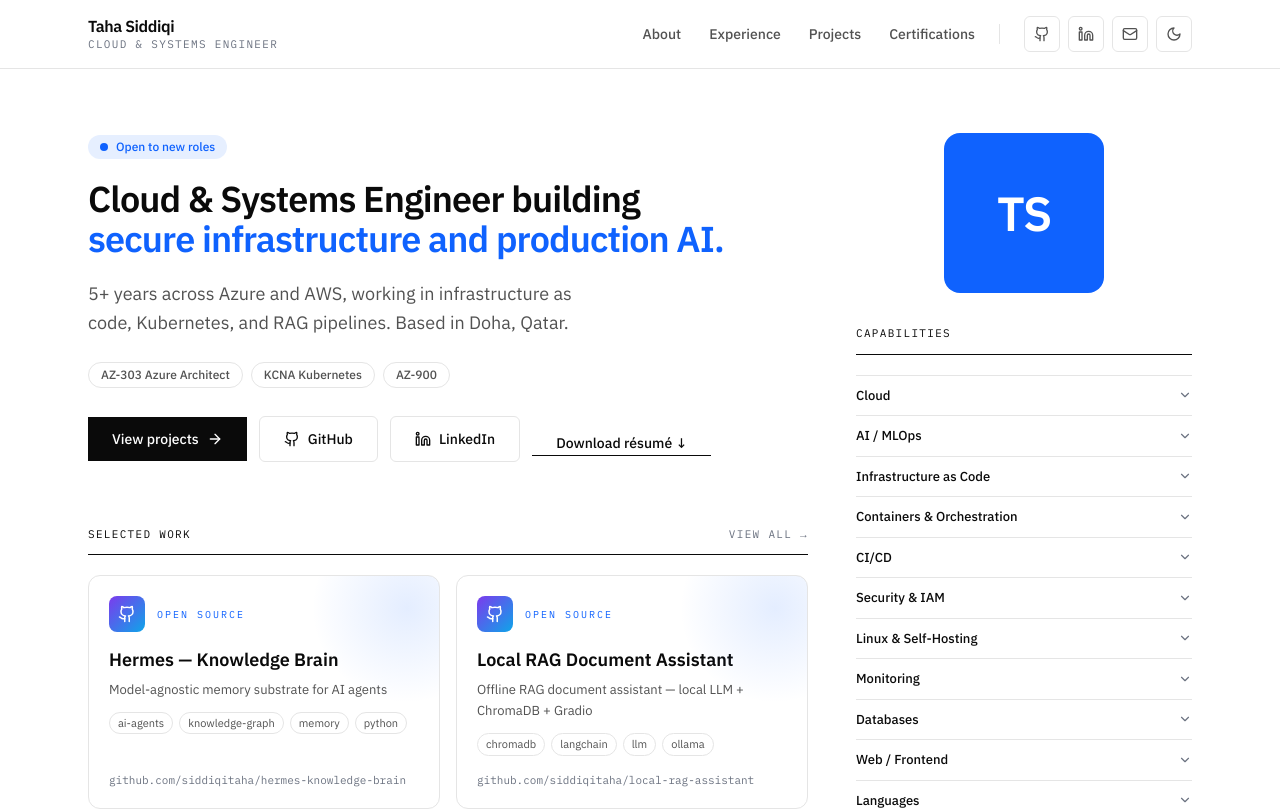
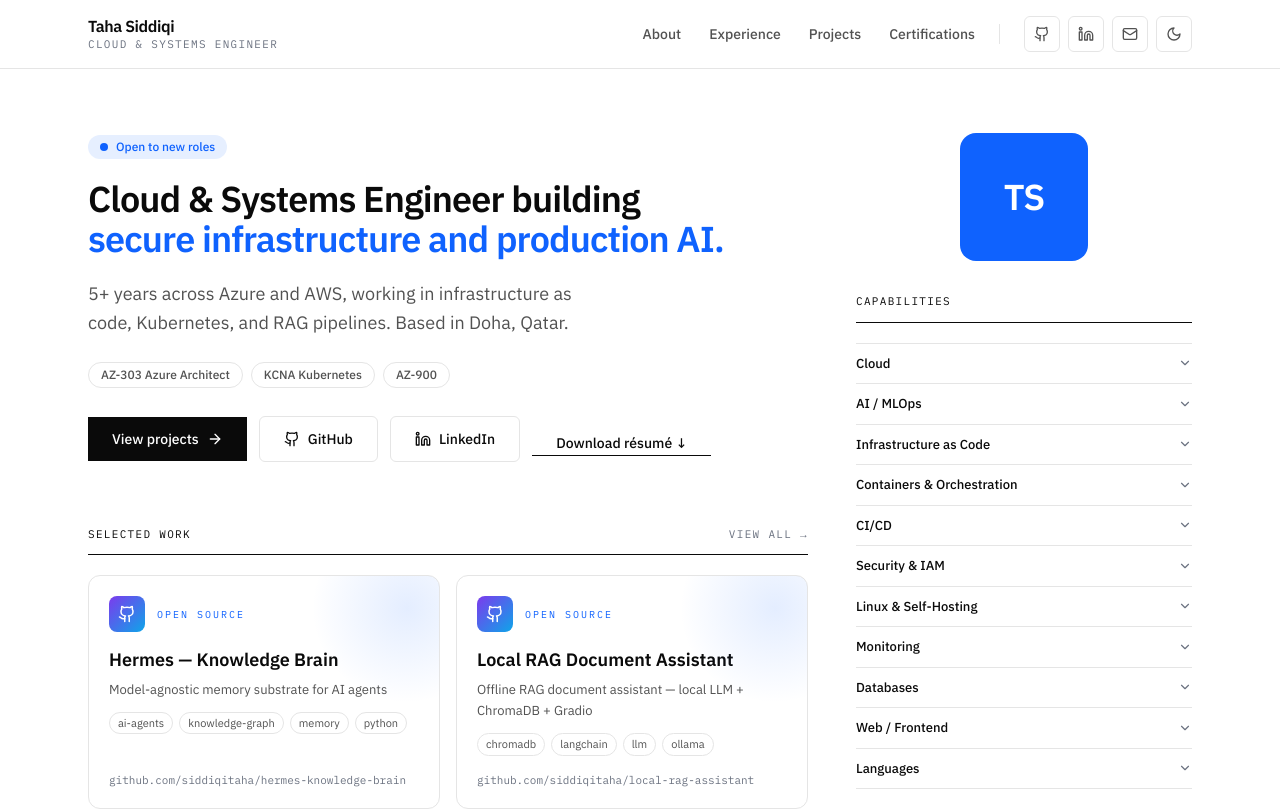
Before and after one commit to siddiqitaha/siddiqitaha.github.io, a React (Vite) app: page /#/ in a window 1280 px wide. Shown: the top 810 px of the page. Built offline with nearby package versions, Linux system fonts and the light colour scheme.

Commit message:
Smaller TS monogram; résumé: trim Selected Projects link to 'Open-source · github.com/siddiqitaha'

```diff
--- a/src/pages/Home.jsx
+++ b/src/pages/Home.jsx
@@ -60,8 +60,8 @@ export default function Home() {
           <div className="md:col-span-4 md:order-2">
             <Reveal>
               <div className="mb-8 flex justify-center">
-                <div className="grid h-36 w-36 place-items-center rounded-2xl bg-accent text-accent-contrast md:h-40 md:w-40">
-                  <span className="font-head text-5xl font-semibold tracking-tight">TS</span>
+                <div className="grid h-28 w-28 place-items-center rounded-2xl bg-accent text-accent-contrast md:h-32 md:w-32">
+                  <span className="font-head text-4xl font-semibold tracking-tight">TS</span>
                 </div>
               </div>
               <SectionHead title="Capabilities" />
```
Also changed, not shown: 1 other file (tests, documents, lock files or other folders).
